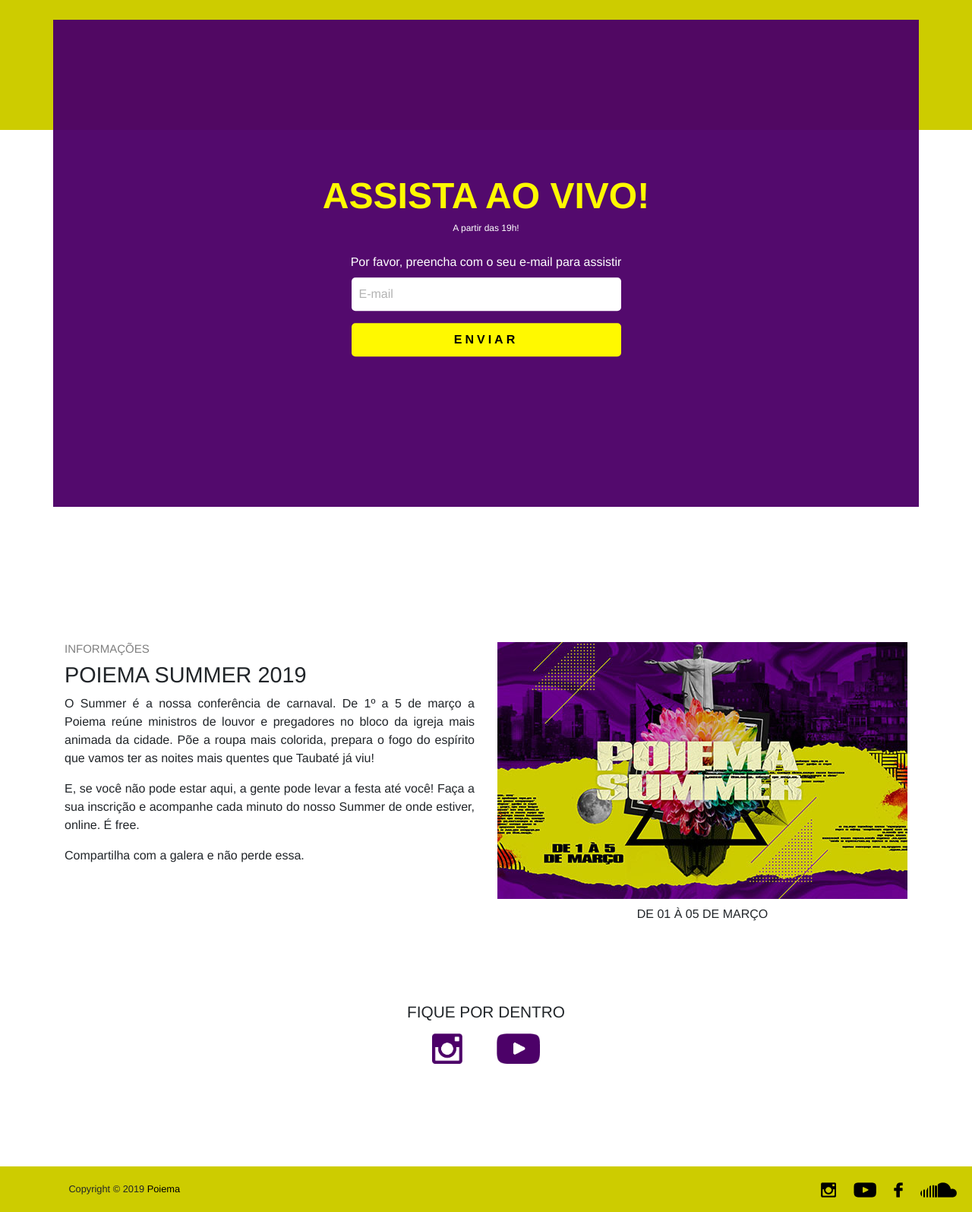
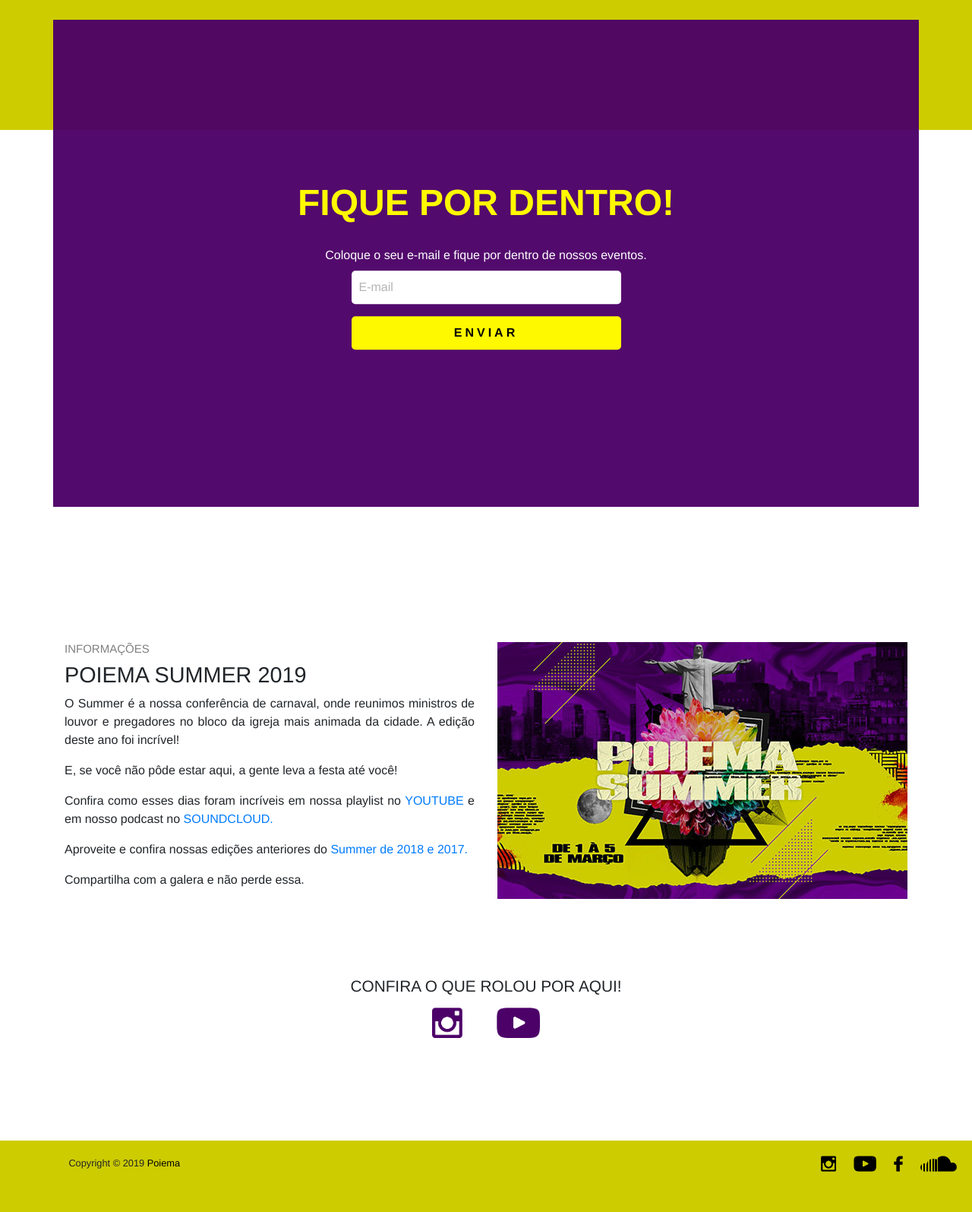
Before and after one commit to renananabud/poiema-summer-2019, a PHP site: page / in a window 1280 px wide. Shown: the part 949-2544 px from the top of the page at 76% size. After the commit the page ends 2491 px from the top, so only its background shows below. Run offline with PHP 8.4, Linux system fonts and the light colour scheme; data that the repository does not hold is empty.

Commit message:
alteração do site summer para o site pós-summer

```diff
--- a/_config/config_vars.php
+++ b/_config/config_vars.php
@@ -6,13 +6,13 @@ $Links = array(
 
     "SiteOficial" => "http://poiema.com.br",
 
-    "Instagram"  => "#",
+    "Instagram"  => "https://instagram.com/poiemeiros",
 
-    "Youtube"    => "#",
+    "Youtube"    => "https://youtube.com.br/poiemeiros",
 
-    "SoundCloud" => "#",
+    "SoundCloud" => "https://soundcloud.com/poiemeiros",
 
-    "Facebook"   => "#",
+    "Facebook"   => "https://facebook.com.br/poiemeiros",
 
     "Stream"    => "https://www.youtube.com/embed/poiemeiros/live",
 
--- a/index.php
+++ b/index.php
@@ -1,15 +1,18 @@
+
 <?php
-	require_once __DIR__ . "/_config/config_vars.php";
+  require_once __DIR__ . "/_config/config_vars.php";
+  require_once __DIR__ . "/classes/Conexao.php";
+?>
+<!--
 
-	require_once __DIR__ . "/classes/Conexao.php";
-
-    $conn = new Conexao();
-	$sql = "SELECT URL_STREAM FROM config";
-    $qry = $conn->prepare($sql);
-    $qry->execute();
-    $res = $qry->fetch();
-    $urlStream = $res["URL_STREAM"];
+ //    $conn = new Conexao();
+ // $sql = "SELECT URL_STREAM FROM config";
+ //    $qry = $conn->prepare($sql);
+ //    $qry->execute();
+ //    $res = $qry->fetch();
+ //    $urlStream = $res["URL_STREAM"];
 ?>
+ -->
 <!DOCTYPE html>
 <html>
 <head>
@@ -80,10 +83,10 @@
 						<form action="">
 							<div class="row">
 								<div class="col-sm-12 col-md-*  text-center">
-									<h4>ASSISTA AO VIVO!</h4>
-									<p class="horario">A partir das 19h!</p>
+									<h4>FIQUE POR DENTRO!</h4>
+									<!-- <p class="horario">A partir das 19h!</p> -->
 									<br>
-									<p>Por favor, preencha com o seu e-mail para assistir</p>
+									<p>Coloque o seu e-mail e fique por dentro de nossos eventos.</p>
 								</div>
 							</div>
 							<div class="row mt-2">
@@ -99,7 +102,7 @@
 						</form>
 					</div>
 					<div class="embed-responsive embed-responsive-16by9">
-						<iframe id="poiemastreamframe" src="<?php echo $urlStream; ?>" frameborder="0" allowfullscreen></iframe>
+						<!-- <iframe id="poiemastreamframe" src="<?php echo $urlStream; ?>" frameborder="0" allowfullscreen></iframe> -->
 					</div>
 				</div>
 			</div>
@@ -111,13 +114,15 @@
 			<div class="col-sm-12 col-md-6 info-texto">
 				<h3>INFORMAÇÕES</h3>
 				<h1>POIEMA SUMMER 2019</h1>
-				<p class="">O Summer é a nossa conferência de carnaval. De 1º a 5 de março a Poiema reúne ministros de louvor e pregadores no bloco da igreja mais animada da cidade. Põe a roupa mais colorida, prepara o fogo do espírito que vamos ter as noites mais quentes que Taubaté já viu!</p>
-				<p class="">E, se você não pode estar aqui, a gente pode levar a festa até você! Faça a sua inscrição e acompanhe cada minuto do nosso Summer de onde estiver, online. É free.</p>
+				<p class="">O Summer é a nossa conferência de carnaval, onde reunimos ministros de louvor e pregadores no bloco da igreja mais animada da cidade. A edição deste ano foi incrível!</p>
+				<p class="">E, se você não pôde estar aqui, a gente leva a festa até você!</p>
+				<p>Confira como esses dias foram incríveis em nossa playlist no <a href="https://youtube.com.br/poiemeiros" target="about_blank">YOUTUBE</a> e em nosso podcast no <a href="<?php echo $Links["SoundCloud"]; ?>" target="about_blank">SOUNDCLOUD.</a> </p>
+				<p>Aproveite e confira nossas edições anteriores do <a href="https://www.youtube.com/playlist?list=PLc66QJZzOfqnLrL40AZdcUdfIvW4vtl75" target="about_blank">Summer de 2018 e 2017.</a></p>
+
 				<p class="">Compartilha com a galera e não perde essa.</p>
 			</div>
 			<div class="col-sm-12 col-md-6 info-texto-img">
 				<img src="img/summer-banner.jpg" alt="Poiema Summer 2019" class="img-fluid">
-				<h3 class="text-center"> DE 01 À 05 DE MARÇO</h3>
 			</div>
 		</div>
 	</section>
@@ -125,9 +130,9 @@
 	<section class='container poiema-network'>
 		<div class="row">
 			<div class="col-12 text-center">
-				<h2 class="text-center">FIQUE POR DENTRO</h2>
-				<a href="<?php echo $Links["Instagram"]; ?>"><img src="img/icons/instagram-roxo.png" alt="INSTAGRAM POIEMEIROS" class="media-icon"></a>
-				<a href="<?php echo $Links["Youtube"]; ?>"><img src="img/icons/youtube-roxo.png" alt="YOUTUBE POIEMEIROS" class="media-icon"></a>
+				<h2 class="text-center">CONFIRA O QUE ROLOU POR AQUI!</h2>
+				<a href="<?php echo $Links["Instagram"]; ?>" target="about_blank"><img src="img/icons/instagram-roxo.png" alt="INSTAGRAM POIEMEIROS" class="media-icon"></a>
+				<a href="<?php echo $Links["Youtube"]; ?>" target="about_blank"><img src="img/icons/youtube-roxo.png" alt="YOUTUBE POIEMEIROS" class="media-icon"></a>
 			</div>
 		</div>
 	</section>
@@ -139,10 +144,10 @@
 					<p>Copyright © 2019 <a href="<?php echo $Links["SiteOficial"]; ?>">Poiema</a> </p>
 				</div>
 				<div class="col-sm-6 offset-sm-1 col-md-8 col-lg-8 text-sm-center text-md-right">
-					<a href="<?php echo $Links["Instagram"]; ?>"><img src="img/icons/instagram.png" alt="INSTAGRAM POIEMEIROS" class="media-icon"></a>
-					<a href="<?php echo $Links["Youtube"]; ?>"><img src="img/icons/youtube.png" alt="YOUTUBE POIEMEIROS" class="media-icon"></a>
-					<a href="<?php echo $Links["Facebook"]; ?>"><img src="img/icons/facebook.png" alt="YOUTUBE POIEMEIROS" class="media-icon"></a>
-					<a href="<?php echo $Links["SoundCloud"]; ?>"><img src="img/icons/soundcloud.png" alt="YOUTUBE POIEMEIROS" class="media-icon"></a>
+					<a href="<?php echo $Links["Instagram"]; ?>" target="about_blank"><img src="img/icons/instagram.png" alt="INSTAGRAM POIEMEIROS" class="media-icon"></a>
+					<a href="<?php echo $Links["Youtube"]; ?>" target="about_blank"><img src="img/icons/youtube.png" alt="YOUTUBE POIEMEIROS" class="media-icon"></a>
+					<a href="<?php echo $Links["Facebook"]; ?>" target="about_blank"><img src="img/icons/facebook.png" alt="YOUTUBE POIEMEIROS" class="media-icon"></a>
+					<a href="<?php echo $Links["SoundCloud"]; ?>" target="about_blank"><img src="img/icons/soundcloud.png" alt="YOUTUBE POIEMEIROS" class="media-icon"></a>
 				</div>
 			</div>
 		</div>
@@ -160,11 +165,11 @@
 					data: form.serialize(),
 					dataType: "JSON",
 					beforeSend: function(){
-						$("#btnEnviar").html('Preparando stream...');
+						$("#btnEnviar").html('Enviando e-mail...');
 					},
 					success: function (response) {
 						if (response.valid) {
-							$(".video-overlay").remove();
+							$("#btnEnviar").html('Cadastro com Sucesso!');
 						}
 					}
 				});
--- a/src/css/summer.css
+++ b/src/css/summer.css
@@ -84,9 +84,6 @@
 	margin-top: 10px;
 
 }
-
-
-
 
 
 /*-------------- Section title -------------------*/
```
